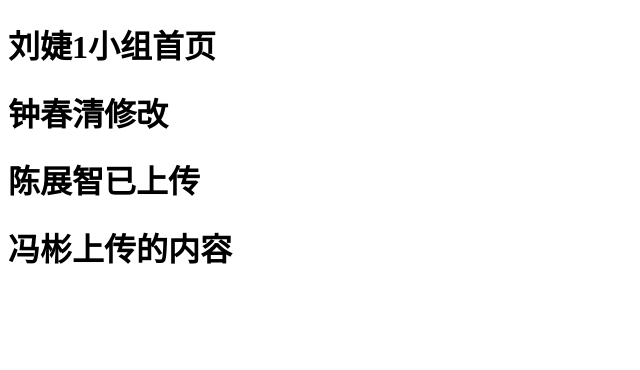
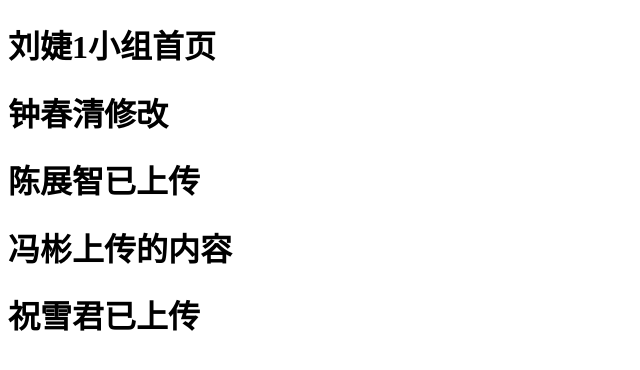
Before and after one commit to zhongchunqing/firstdemo, a plain HTML site: page index.html in a window 1280 px wide. Shown: the whole page, without its empty margins (0-640 px from the left). Drawn offline with Linux system fonts and the light colour scheme.

Commit message:
祝雪君修改index.html内容.

```diff
--- a/index.html
+++ b/index.html
@@ -10,6 +10,7 @@
 	<h1>钟春清修改</h1>
     <h1>陈展智已上传</h1>
     <h1>冯彬上传的内容</h1>
+    <h1>祝雪君已上传</h1>
 
 </body>
 </html>
```
